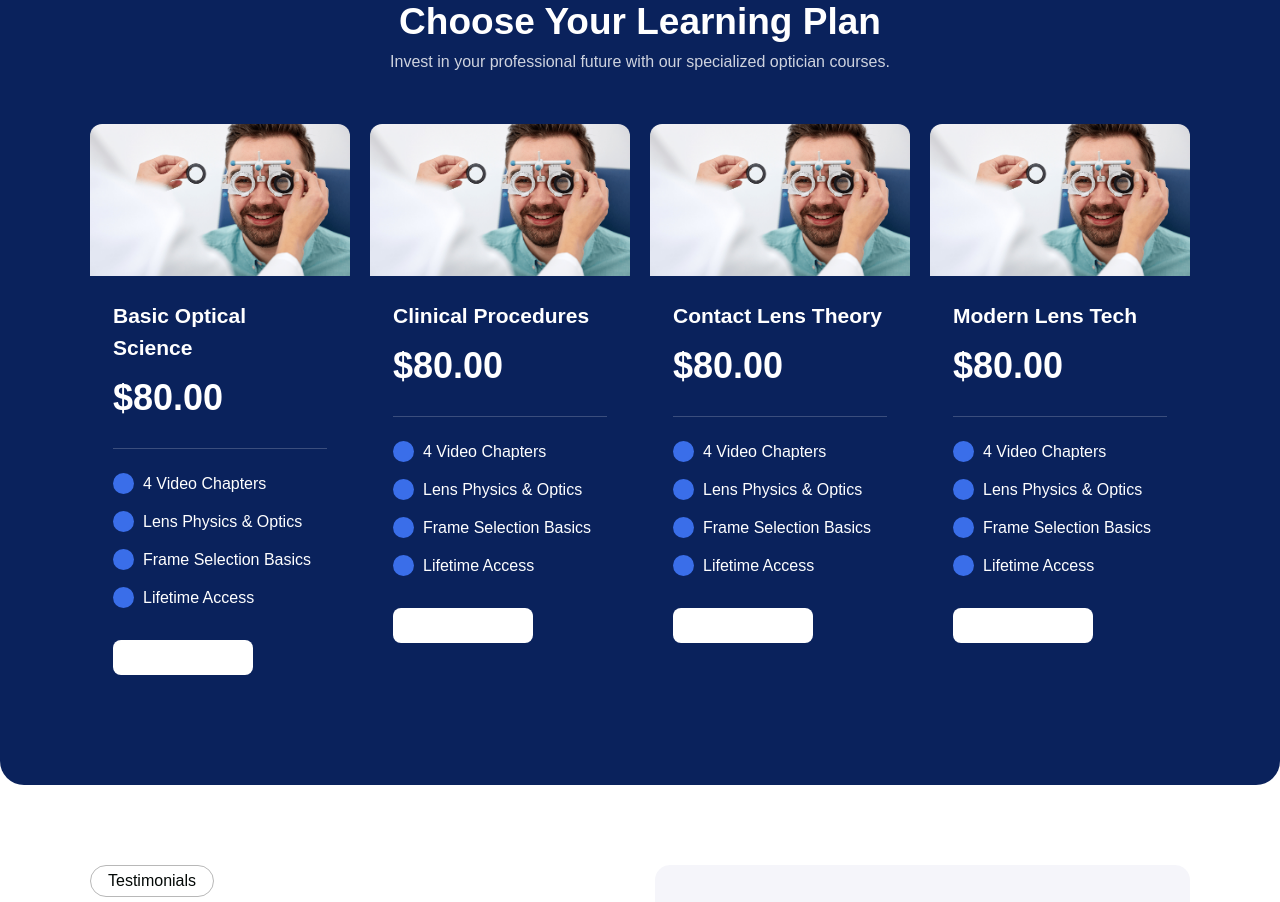
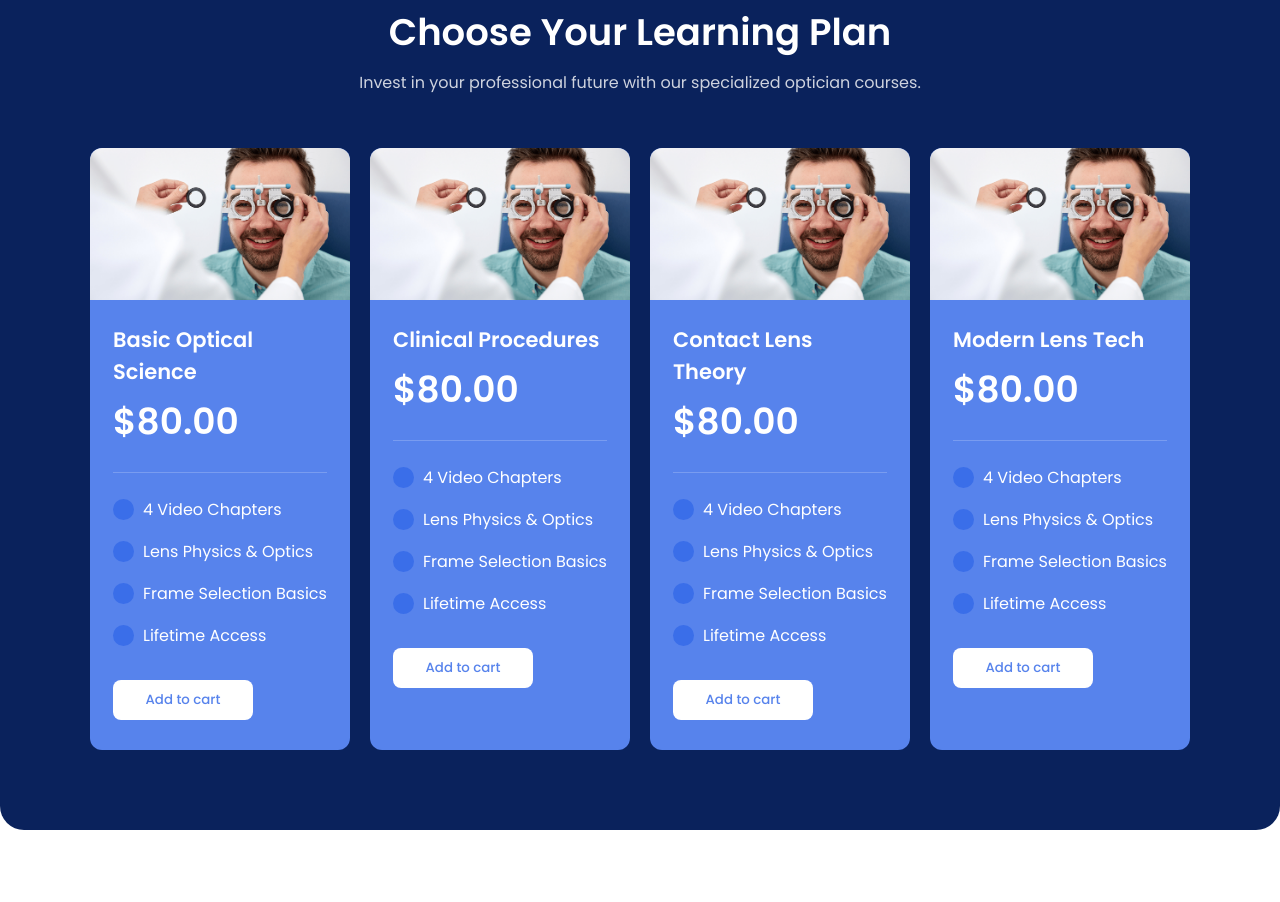
Before and after one commit to rishad600/modernOptician-FE, an Angular app: page / in a window 1280 px wide. Shown: the part 1420-2322 px from the top of the page. Built offline with nearby package versions, Linux system fonts and the light colour scheme.

Commit message:
card,style chnages

```diff
--- a/src/app/pages/home/sections/cta/cta.component.scss
+++ b/src/app/pages/home/sections/cta/cta.component.scss
@@ -39,7 +39,7 @@
 
 
   &__card {
-    background: var(--color-brand-500);
+    background: #5783EC;
     border-radius: 12px;
     overflow: hidden;
     display: flex;
@@ -106,7 +106,7 @@
 
   &__btn {
     background: white;
-    color: var(--color-brand-500);
+    color: #5783EC;
     padding: 10px 24px;
     border-radius: 8px;
     font-family: var(--font-family-base);
--- a/src/index.html
+++ b/src/index.html
@@ -6,6 +6,9 @@
   <base href="/">
   <meta name="viewport" content="width=device-width, initial-scale=1">
   <link rel="icon" type="image/x-icon" href="favicon.ico">
+  <link rel="preconnect" href="https://fonts.googleapis.com">
+  <link rel="preconnect" href="https://fonts.gstatic.com" crossorigin>
+  <link href="https://fonts.googleapis.com/css2?family=Poppins:ital,wght@0,100;0,200;0,300;0,400;0,500;0,600;0,700;0,800;0,900;1,100;1,200;1,300;1,400;1,500;1,600;1,700;1,800;1,900&display=swap" rel="stylesheet">
 </head>
 <body>
   <app-root></app-root>
```
